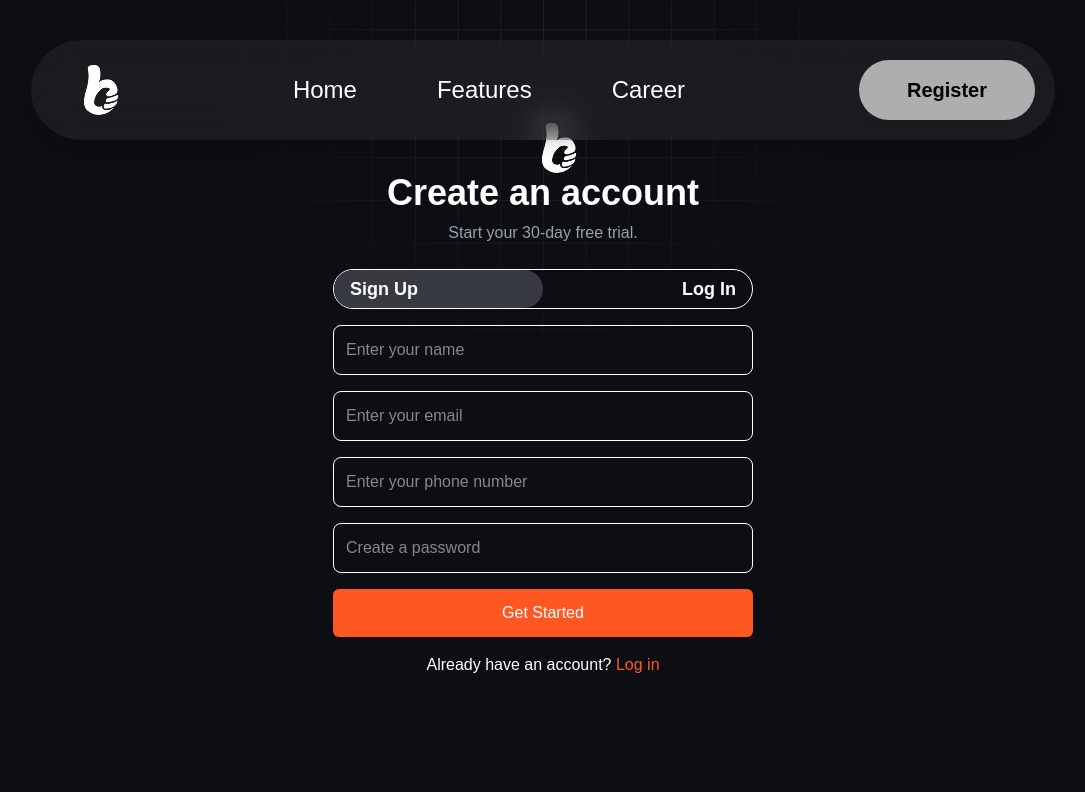
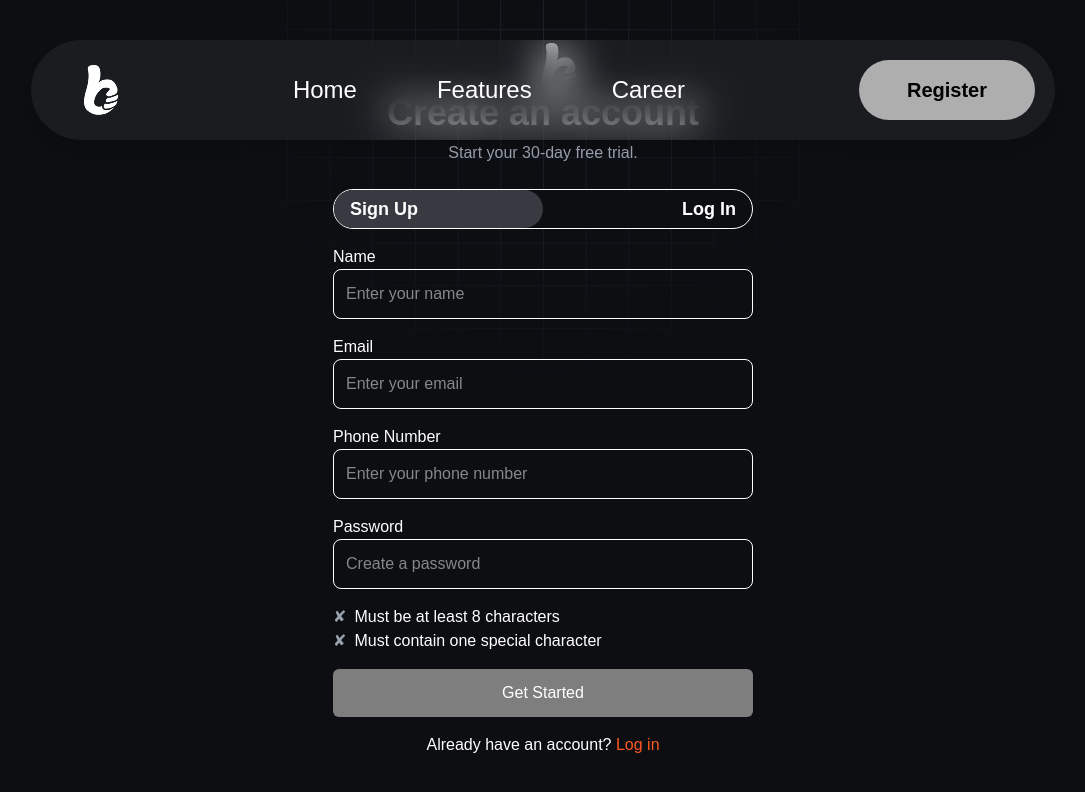
Before and after one commit to TanveerShahriar/crypto-app, a Next.js app: page /register in a window 1280 px wide. Shown: the top 792 px of the page, without its empty margins (97-1182 px from the left). Built offline with nearby package versions, Linux system fonts and the light colour scheme.

Commit message:
form validation sign up

```diff
--- a/src/app/register/page.tsx
+++ b/src/app/register/page.tsx
@@ -2,7 +2,7 @@
 
 import Link from "next/link";
 import Image from 'next/image';
-import { useState } from "react";
+import { useState, useEffect } from "react";
 
 const Register = () => {
   const [activeTab, setActiveTab] = useState("Sign Up"); // "Sign Up" or "Login"
@@ -13,8 +13,23 @@ const Register = () => {
     password: "",
   });
 
+  const [passwordValidLength, setPasswordValidLength] = useState(false);
+  const [passwordValidSpecial, setPasswordValidSpecial] = useState(false);
+  const [isFormComplete, setIsFormComplete] = useState(false); // Initialize as false
+
   const handleInputChange = (e: React.ChangeEvent<HTMLInputElement>) => {
-    setFormData({ ...formData, [e.target.name]: e.target.value });
+    const { name, value } = e.target;
+    setFormData({ ...formData, [name]: value });
+  };
+
+  const validatePassword = (password: string) => {
+    const isValidLength = password.length >= 8;
+    const hasSpecialChar = /[!@#$%^&*(),.?":{}|<>]/.test(password);
+
+    setPasswordValidLength(isValidLength);
+    setPasswordValidSpecial(hasSpecialChar);
+
+    return isValidLength && hasSpecialChar;
   };
 
   const handleSubmit = (e: React.FormEvent) => {
@@ -25,6 +40,16 @@ const Register = () => {
   const toggleTab = () => {
     setActiveTab(activeTab === "Sign Up" ? "Login" : "Sign Up");
   };
+
+  const checkFormComplete = () => {
+    const { name, email, phone, password } = formData;
+    const formIsComplete = name && email && phone && passwordValidLength && passwordValidSpecial;
+    setIsFormComplete(formIsComplete); // This ensures it's always a boolean value
+  };
+
+  useEffect(() => {
+    checkFormComplete();
+  }, [formData, passwordValidLength, passwordValidSpecial]);
 
   return (
     <div className="min-h-screen bg-black flex justify-center items-center bg-[url('/images/Register_BG.png')] bg-cover bg-center">
@@ -43,9 +68,7 @@ const Register = () => {
             {activeTab === "Sign Up" ? "Create an account" : "Log in to your account"}
           </h1>
           <p className="text-gray-400">
-            {activeTab === "Sign Up"
-              ? "Start your 30-day free trial."
-              : "Welcome back! Please enter your details."}
+            {activeTab === "Sign Up" ? "Start your 30-day free trial." : "Welcome back! Please enter your details."}
           </p>
         </div>
 
@@ -80,39 +103,79 @@ const Register = () => {
         {/* Sign Up Form */}
         {activeTab === "Sign Up" && (
           <form onSubmit={handleSubmit}>
+            <label className="text-white">Name</label>
             <input
               type="text"
               name="name"
               placeholder="Enter your name"
               value={formData.name}
-              onChange={handleInputChange}
+              onChange={(e) => {
+                handleInputChange(e);
+                checkFormComplete();
+              }}
               className="w-full p-3 bg-transparent border rounded-lg text-white mb-4"
             />
+
+            <label className="text-white">Email</label>
             <input
               type="email"
               name="email"
               placeholder="Enter your email"
               value={formData.email}
-              onChange={handleInputChange}
+              onChange={(e) => {
+                handleInputChange(e);
+                checkFormComplete();
+              }}
               className="w-full p-3 bg-transparent border rounded-lg text-white mb-4"
             />
+
+            <label className="text-white">Phone Number</label>
             <input
               type="text"
               name="phone"
               placeholder="Enter your phone number"
               value={formData.phone}
-              onChange={handleInputChange}
+              onChange={(e) => {
+                handleInputChange(e);
+                checkFormComplete();
+              }}
               className="w-full p-3 bg-transparent border rounded-lg text-white mb-4"
             />
+
+            <label className="text-white">Password</label>
             <input
               type="password"
               name="password"
               placeholder="Create a password"
               value={formData.password}
-              onChange={handleInputChange}
+              onChange={(e) => {
+                handleInputChange(e);
+                validatePassword(e.target.value);
+                checkFormComplete();
+              }}
               className="w-full p-3 bg-transparent border rounded-lg text-white mb-4"
             />
-            <button type="submit" className="w-full p-3 bg-[#FF5722] rounded-md text-white">
+
+            <div className="text-white mb-4">
+              <div className="flex items-center">
+                <span className={`mr-2 ${passwordValidLength ? "text-orange-500" : "text-gray-400"}`}>
+                  {passwordValidLength ? "✔" : "✘"}
+                </span>
+                <span>Must be at least 8 characters</span>
+              </div>
+              <div className="flex items-center">
+                <span className={`mr-2 ${passwordValidSpecial ? "text-orange-500" : "text-gray-400"}`}>
+                  {passwordValidSpecial ? "✔" : "✘"}
+                </span>
+                <span>Must contain one special character</span>
+              </div>
+            </div>
+
+            <button
+              type="submit"
+              className={`w-full p-3 rounded-md text-white ${isFormComplete ? "bg-[#FF5722]" : "bg-[#7E7E7E]"}`}
+              disabled={!isFormComplete}
+            >
               Get Started
             </button>
           </form>
@@ -121,6 +184,7 @@ const Register = () => {
         {/* Log In Form */}
         {activeTab === "Login" && (
           <form onSubmit={handleSubmit}>
+            <label className="text-white">Email</label>
             <input
               type="email"
               name="email"
@@ -129,6 +193,8 @@ const Register = () => {
               onChange={handleInputChange}
               className="w-full p-3 bg-transparent border-b text-white mb-4"
             />
+
+            <label className="text-white">Password</label>
             <input
               type="password"
               name="password"
@@ -137,8 +203,9 @@ const Register = () => {
               onChange={handleInputChange}
               className="w-full p-3 bg-transparent border-b text-white mb-4"
             />
-            <div className="flex justify-between items-center">
-              <label className="text-white">
+
+            <div className="flex justify-between items-center text-white mb-4">
+              <label className="flex items-center">
                 <input type="checkbox" className="mr-2" />
                 Remember for 30 days
               </label>
@@ -146,6 +213,7 @@ const Register = () => {
                 Forgot password?
               </a>
             </div>
+
             <button type="submit" className="w-full p-3 bg-[#FF5722] rounded-md text-white mt-4">
               Sign in
             </button>
```
Lines whose indentation alone changed are shown as unchanged.
